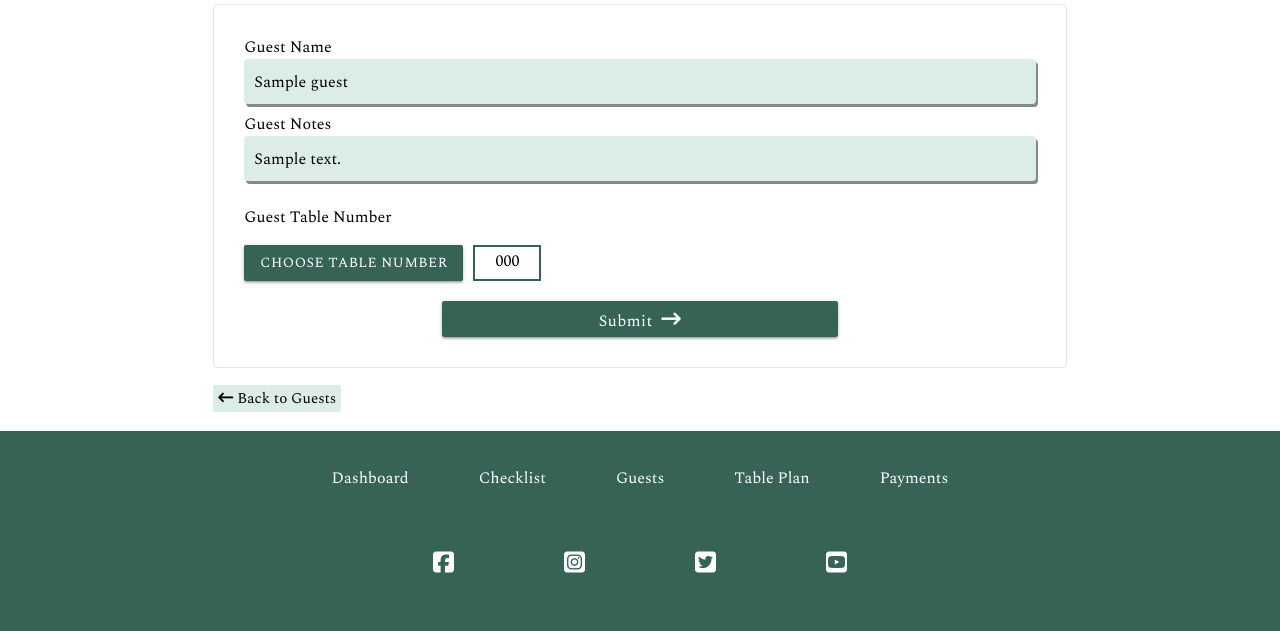
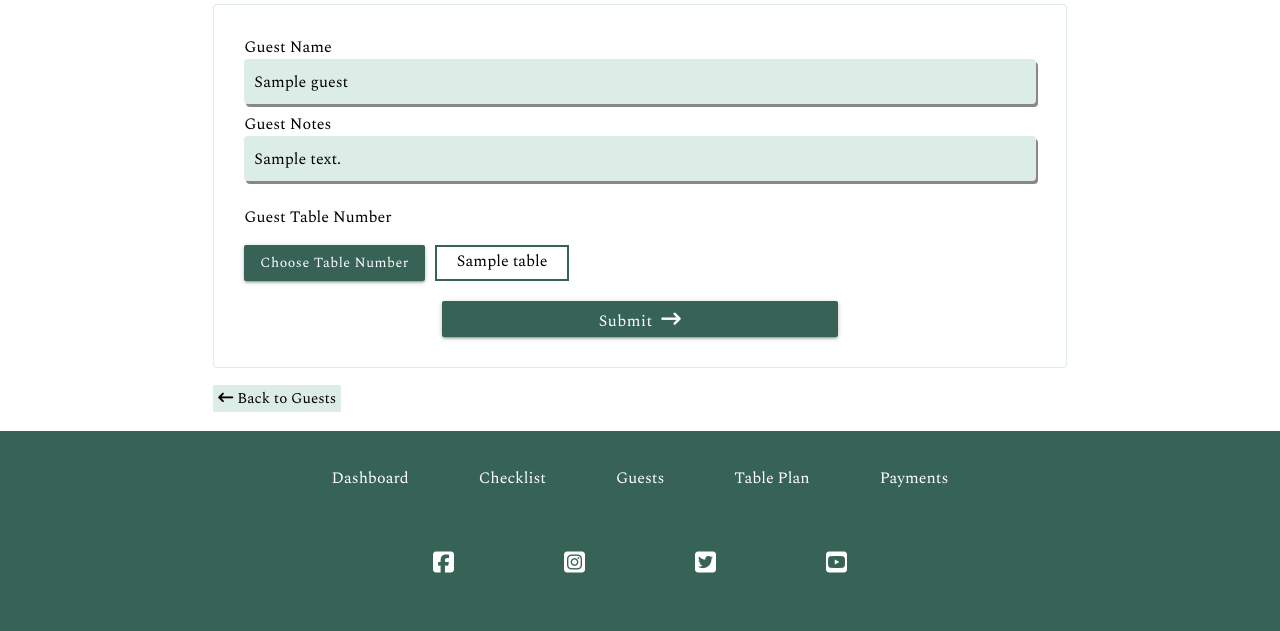
Before and after one commit to lilli-mcnally/tie-the-knot, a Flask app: page /edit_guests/1 in a window 1280 px wide. Shown: the part 276-907 px from the top of the page. Run offline with Flask 2, Linux system fonts and the light colour scheme; tables that the repository leaves empty hold one stand-in row (values such as "Sample post"); some libraries are stand-ins or nearby versions.

Commit message:
Update table number function on edit guest page

```diff
--- a/tietheknot/models.py
+++ b/tietheknot/models.py
@@ -8,28 +8,28 @@ class Checklist(db.Model):
     checklist_date = db.Column(db.Date, nullable=False)
     checklist_payment = db.Column(db.Boolean)
 
-
     def __repr__(self):
         # Represents itself as a string
         return self.checklist_name
-
-class Table(db.Model):
-    # Schema for the Payments model
-    id = db.Column(db.Integer, primary_key=True)
-    table_name = db.Column(db.String(30), unique=True, nullable=True)
-    guest_rel = db.relationship("Guest", backref="table", cascade="all, delete", lazy=True)
-
-    def __repr__(self):
-        # Represents itself as a string
-        return self.table_name
 
 class Guest(db.Model):
     # Schema for the Guests model
     id = db.Column(db.Integer, primary_key=True)
     guest_name = db.Column(db.String(30), nullable=False)
     guest_notes = db.Column(db.Text)
-    table_number = db.Column(db.String(30), db.ForeignKey("table.table_name", ondelete="CASCADE"))
+    table_number = db.Column(db.Integer)
+    table_rel = db.relationship("Table", backref="guest", lazy=True)
 
     def __repr__(self):
         # Represents itself as a string
         return self.guest_name
+
+class Table(db.Model):
+    # Schema for the Payments model
+    id = db.Column(db.Integer, primary_key=True)
+    table_name = db.Column(db.String(30), unique=True, nullable=True)
+    guest_rel = db.Column(db.Integer, db.ForeignKey("guest.id"))
+
+    def __repr__(self):
+        # Represents itself as a string
+        return self.table_name
--- a/tietheknot/routes.py
+++ b/tietheknot/routes.py
@@ -9,7 +9,6 @@ def home():
 
 @app.route("/dashboard")
 def dashboard():
-
     return render_template("dashboard.html")
 
 
@@ -95,8 +94,11 @@ def add_guests():
         guest = Guest(
             guest_name=request.form.get("guest_name"),
             guest_notes=request.form.get("guest_notes"),
-            table_number=request.form.get("table_number")
         )
+        if request.form.get("table_name") != "None":
+            guest.table_number=Table.query.filter_by(table_name=request.form.get("table_name")).first().id
+        else:
+            guest.table_number=None
         db.session.add(guest)
         db.session.commit()
         return redirect(url_for("guests"))
@@ -109,7 +111,10 @@ def edit_guests(guest_id):
     if request.method == "POST":
         guest.guest_name=request.form.get("guest_name"),
         guest.guest_notes=request.form.get("guest_notes"),
-        guest.table_number=request.form.get("table_number")
+        if request.form.get("table_name") != 'None':
+            guest.table_number=Table.query.filter_by(table_name=request.form.get("table_name")).first().id
+        else:
+            guest.table_number=0
         db.session.commit()
         return redirect(url_for("guests"))
     return render_template("edit_guests.html", guest=guest, tables=tables)
@@ -132,7 +137,7 @@ def table_plan():
 def add_table():
     if request.method == "POST":
         table = Table(
-            table_name=request.form.get("table_name"),
+            table_name=request.form.get("new_table"),
         )
         db.session.add(table)
         db.session.commit()
--- a/tietheknot/static/css/style.css
+++ b/tietheknot/static/css/style.css
@@ -373,7 +373,8 @@ nav .sidenav-trigger {
     display: flex;
 }
 
-#table_number {
+
+#table_name {
     display: none;
 }
 
@@ -409,3 +410,7 @@ nav .sidenav-trigger {
 .edit-chosen-table {
     border: 2px solid #366355;
 }
+
+.btn {
+    text-transform: none;
+}
--- a/tietheknot/static/js/script.js
+++ b/tietheknot/static/js/script.js
@@ -11,14 +11,24 @@ document.addEventListener('DOMContentLoaded', function () {
 document.addEventListener('DOMContentLoaded', function () {
     var elems = document.querySelectorAll('.dropdown-trigger');
     var instances = M.Dropdown.init(elems);
+    chosenTable = document.getElementById("chosen-table").innerHTML;
+    if (chosenTable == "None") {
+        document.getElementById("chosen-table").style.display = "none";
+    }
 });
 
 document.addEventListener('DOMContentLoaded', function () {
     for (let guestTable of document.getElementsByClassName("table-dropdown")) {
         guestTable.addEventListener("click", function () {
             document.getElementById("chosen-table").innerHTML = this.innerHTML;
-            document.getElementById("table_number").value = this.innerHTML.trim();
-            document.getElementById("chosen-table").style.border = "2px solid #366355";
-        })
-    }
+            chosenTable = document.getElementById("chosen-table").innerHTML;
+            if (chosenTable == "None") {
+                document.getElementById("chosen-table").style.display = "none";
+            } else {
+                document.getElementById("table_name").value = this.innerHTML.trim();
+                document.getElementById("chosen-table").style.border = "2px solid #366355";
+                document.getElementById("chosen-table").style.display = "block";
+            };
+        });
+    };
 });
--- a/tietheknot/templates/add_table.html
+++ b/tietheknot/templates/add_table.html
@@ -11,8 +11,8 @@
 <form action="{{ url_for('add_table')}}" method="POST">
     <div class="row" id="form-row">
         <div class="col s8" id="form-col">
-            <label for="table_name">Table Name</label>
-            <input type="text" id="table_name" name="table_name" minlength="1" maxlength="30" required>
+            <label for="new_table">Table Name</label>
+            <input type="text" id="new_table" name="new_table" minlength="1" maxlength="30" required>
             <button class="btn waves-effect waves-light submit" type="submit" name="action">Submit
                 <i class="fa-solid fa-arrow-right-long"></i>
             </button>
--- a/tietheknot/templates/edit_guests.html
+++ b/tietheknot/templates/edit_guests.html
@@ -37,6 +37,7 @@
                     <a class="dropdown-trigger btn" data-target="table-drop">Choose Table Number</a>
                     <!-- Dropdown Structure -->
                     <ul id="table-drop" class="dropdown-content">
+                        <li class="table-dropdown">None</li>
                         {% for table in tables %}
                         <li class="table-dropdown">
                             {{ table }}
@@ -46,9 +47,24 @@
                     {% endif %}
                 </div>
                 <div id="chosen-table-div">
-                    <p id="chosen-table" class="edit-chosen-table">{{ guest.table_number }}</p>
+                    {% if guest.table_number == 0 %}
+                    <p id="chosen-table" class="edit-chosen-table">None</p>
+                    {% endif %}
+                    {% for table in tables %}
+                    {% if guest.table_number == table.id %}
+                    <p id="chosen-table" class="edit-chosen-table">{{ table.table_name }}</p>
+                    {% endif %}
+                    {% endfor %}
+
                 </div>
-                <input type="text" id="table_number" name="table_number" value="{{ guest.table_number }}">
+                {% if guest.table_number == 0 %}
+                <input type="text" id="table_name" name="table_name" value="None">
+                {% endif %}
+                {% for table in tables %}
+                {% if guest.table_number == table.id %}
+                <input type="text" id="table_name" name="table_name" value="{{ table.table_name }}">
+                {% endif %}
+                {% endfor %}
                 <label for="table_number"></label>
             </div>
             <button class="btn waves-effect waves-light submit" type="submit" name="action">Submit
--- a/tietheknot/templates/guests.html
+++ b/tietheknot/templates/guests.html
@@ -14,10 +14,7 @@
                     <div class="col s3">
                         <p>{{ guest.guest_name }}</p>
                     </div>
-                    <div class="col s2">
-                        <p class="checklist-notes">{{ guest.table_number }}</p>
-                    </div>
-                    <div class="col s4">
+                    <div class="col s6">
                         <p class="checklist-notes">{{ guest.guest_notes }}</p>
                     </div>
                     <div class="col s3">
```
Also changed, not shown: tietheknot/templates/edit_checklist_item.html (+0 -10 lines), tietheknot/templates/edit_table.html (+2 -12 lines), tietheknot/templates/payments.html (+13 -20 lines).
